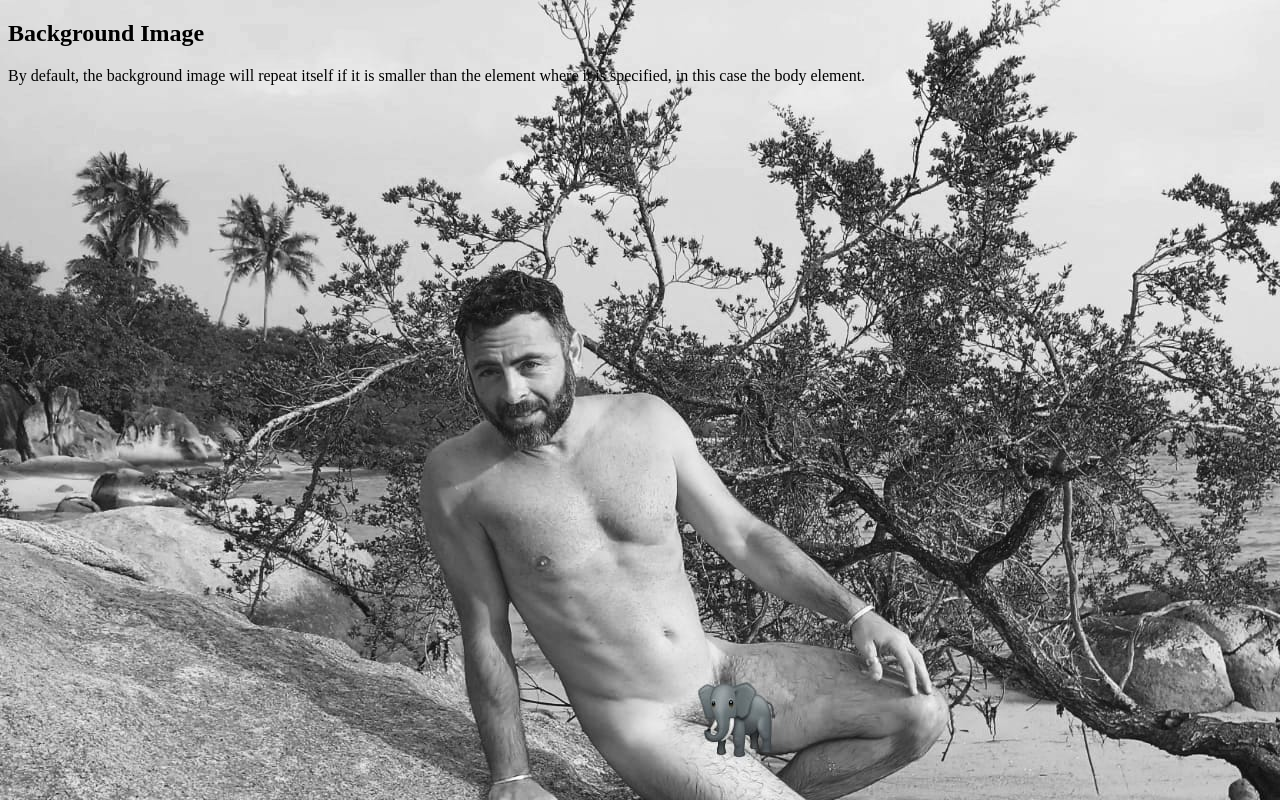
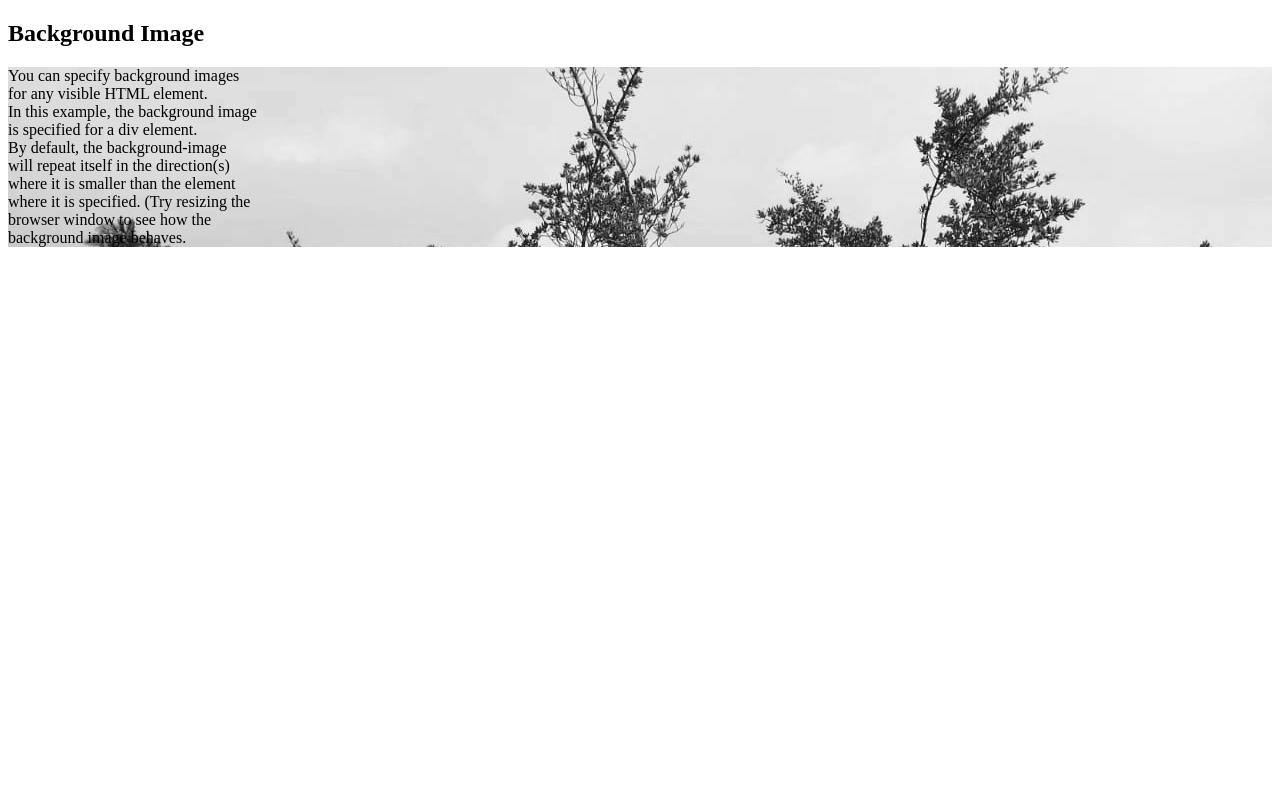
Before and after one commit to SimplyMush/simplymush.github.io, a plain HTML site: page index.html in a window 1280 px wide. Drawn offline with Linux system fonts and the light colour scheme.

Commit message:
Update index.html

```diff
--- a/index.html
+++ b/index.html
@@ -2,7 +2,7 @@
 <html>
 <head>
 <style>
-body {
+p {
   background-image: url('img/WhatsApp Image 2023-03-16 at 23.15.15.jpeg');
 }
 </style>
@@ -11,7 +11,16 @@ body {
 
 <h2>Background Image</h2>
 
-<p>By default, the background image will repeat itself if it is smaller than the element where it is specified, in this case the body element.</p>
+<p>You can specify background images<br>
+for any visible HTML element.<br>
+In this example, the background image<br>
+is specified for a div element.<br>
+By default, the background-image<br>
+will repeat itself in the direction(s)<br>
+where it is smaller than the element<br>
+where it is specified. (Try resizing the<br>
+browser window to see how the<br>
+background image behaves.</p>
 
 </body>
 </html>
```
